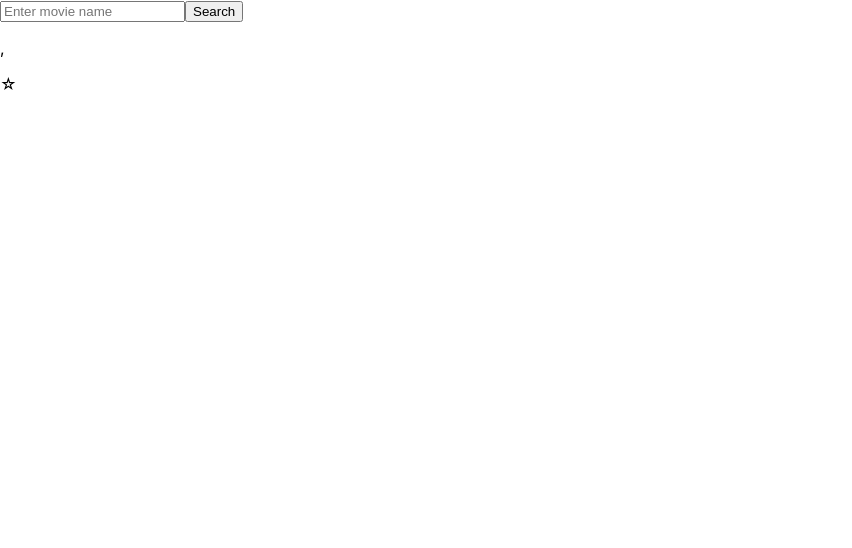
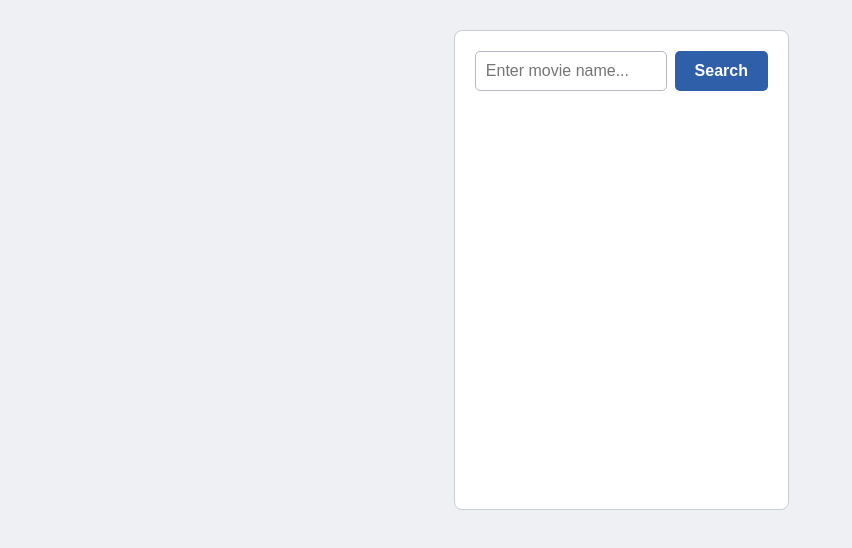
Before and after one commit to piyushdhakad001/react-movie-search-app, a React (Create React App) app: page / in a window 1280 px wide. Shown: the top 548 px of the page, without its empty margins (0-852 px from the left). Built offline with nearby package versions, Linux system fonts and the light colour scheme.

Commit message:
Add Enter key search and error handling

```diff
--- a/src/App.css
+++ b/src/App.css
@@ -0,0 +1,116 @@
+* {
+  padding: 0;
+  margin: 0;
+  box-sizing: border-box;
+  font-family: Arial, Helvetica, sans-serif;
+}
+
+body {
+  background: #eef0f4;
+  color: #222;
+  display: flex;
+  justify-content: center;
+}
+
+.container {
+  width: 90%;
+  max-width: 700px;
+  min-height: 60vh;
+  margin-top: 30px;
+  padding: 20px;
+  background: white;
+  border: 1px solid #c8ccd4;
+  border-radius: 8px;
+}
+
+/* ---------- search bar ---------- */
+.search-bar {
+  display: flex;
+  gap: 8px;
+}
+
+.input {
+  width: 100%;
+  padding: 10px;
+  font-size: 16px;
+  border: 1px solid #b5bac4;
+  border-radius: 5px;
+}
+
+.input:focus {
+  border-color: #2f5fa8;
+  outline: none;
+}
+
+.search {
+  padding: 10px 20px;
+  font-size: 16px;
+  font-weight: bold;
+  color: white;
+  background: #2f5fa8;
+  border: none;
+  border-radius: 5px;
+  cursor: pointer;
+}
+
+.search:hover {
+  background: #244b86;
+}
+
+/* ---------- loading text ---------- */
+.loading {
+  color: green;
+  margin-top: 10px;
+}
+
+/* ---------- movie details ---------- */
+.movie-container {
+  margin-top: 20px;
+}
+
+.movie-container div:not(.loading) {
+  background: #f5f7fa;
+  border: 1px solid #d5d9e0;
+  border-radius: 6px;
+  padding: 15px;
+}
+
+.movie-container p {
+  font-size: 16px;
+  line-height: 1.5;
+  padding: 4px 0;
+  word-break: break-word;
+}
+
+/* first line is the title, second is the rating */
+.movie-container div:not(.loading) p:first-child {
+  font-size: 22px;
+  font-weight: bold;
+  color: #2f5fa8;
+}
+
+.movie-container div:not(.loading) p:nth-child(2) {
+  font-weight: bold;
+  color: #b07a00;
+}
+
+/* ---------- small screens ---------- */
+@media (max-width: 500px) {
+  .container {
+    padding: 12px;
+  }
+
+  .input,
+  .search {
+    font-size: 14px;
+    padding: 8px;
+  }
+
+  .movie-container p {
+    font-size: 14px;
+  }
+
+  .movie-container div:not(.loading) p:first-child {
+    font-size: 18px;
+  }
+}
--- a/src/App.js
+++ b/src/App.js
@@ -4,38 +4,55 @@ import "./App.css";
 function App() {
   const [movieName, setMovieName] = useState("");
   const [movieData, setMovieData] = useState(null);
+  const [loading, setLoading] = useState("");
 
+  // restore last search on page load
   useEffect(() => {
-    const savedMovieData = JSON.parse(
-      localStorage.getItem("movieData")
-    );
+    const lastMovieName = localStorage.getItem("movie");
+    const lastMovieDetails = localStorage.getItem("data");
 
-    if (savedMovieData) {
-      setMovieData(savedMovieData);
+    if (lastMovieName && lastMovieDetails) {
+      setMovieName(lastMovieName);
+      setMovieData(JSON.parse(lastMovieDetails));
     }
   }, []);
 
-  const getMovieInfo = async (movieName) => {
-    const response = await fetch(
-      `http://www.omdbapi.com/?t=${movieName}&apikey=44fd002`
-    );
+  const fetchData = async () => {
+    const movie = movieName.trim();
 
-    const data = await response.json();
+    if (!movie) {
+      setLoading("");
+      alert("Enter movie name");
+      return;
+    }
 
-    console.log(data);
+    setLoading("Movie fetching.....");
 
-    setMovieData(data);
+    try {
+      const url = `https://www.omdbapi.com/?t=${encodeURIComponent(movie)}&apikey=44fd002`;
+      const response = await fetch(url);
+      const data = await response.json();
 
-    localStorage.setItem(
-      "movieData",
-      JSON.stringify(data)
-    );
+      if (data.Response === "False") {
+        setLoading("");
+        alert("Movie not found!");
+        return;
+      }
+
+      localStorage.setItem("movie", movie);
+      localStorage.setItem("data", JSON.stringify(data));
+
+      setLoading("");
+      setMovieData(data);
+    } catch (err) {
+      setLoading("Something went wrong. Check your connection.");
+    }
   };
 
-  const handleClick = () => {
-    console.log(movieName);
-    getMovieInfo(movieName);
-  };
+  const rating =
+    movieData?.imdbRating && movieData.imdbRating !== "N/A"
+      ? `${movieData.imdbRating}/10`
+      : "Not rated";
 
   return (
     <div className="container">
@@ -43,47 +60,36 @@ function App() {
         <input
           type="text"
           className="input"
-          placeholder="Enter movie name"
+          placeholder="Enter movie name..."
           value={movieName}
           onChange={(e) => setMovieName(e.target.value)}
+          onKeyDown={(e) => {
+            if (e.key === "Enter") fetchData();
+          }}
         />
 
-        <button
-          className="search"
-          onClick={handleClick}
-        >
+        <button className="search" onClick={fetchData}>
           Search
         </button>
       </div>
 
-      <div className="movieInfo">
-        <p className="name">
-          {movieData?.Title}, {movieData?.Year}
-        </p>
+      <div className="loading">{loading}</div>
 
-        <p className="rating">
-          ☆ {movieData?.Ratings?.[0]?.Value}
-        </p>
-
-        <p className="director">
-          {movieData?.Director}
-        </p>
-
-        <p className="writer">
-          {movieData?.Writer}
-        </p>
-
-        <p className="stars">
-          {movieData?.Actors}
-        </p>
-
-        <p className="genre">
-          {movieData?.Genre}
-        </p>
-
-        <p className="plot">
-          {movieData?.Plot}
-        </p>
+      <div className="movie-container">
+        {movieData && (
+          <div>
+            <p>
+              {movieData.Title}, ({movieData.Year}) on IMDB
+            </p>
+            <p>☆ {rating}</p>
+            <p>Duration..... {movieData.Runtime}</p>
+            <p>Director..... {movieData.Director}</p>
+            <p>Writer....... {movieData.Writer}</p>
+            <p>Stars........ {movieData.Actors}</p>
+            <p>Genre........ {movieData.Genre}</p>
+            <p>Plot......... {movieData.Plot}</p>
+          </div>
+        )}
       </div>
     </div>
   );
```
